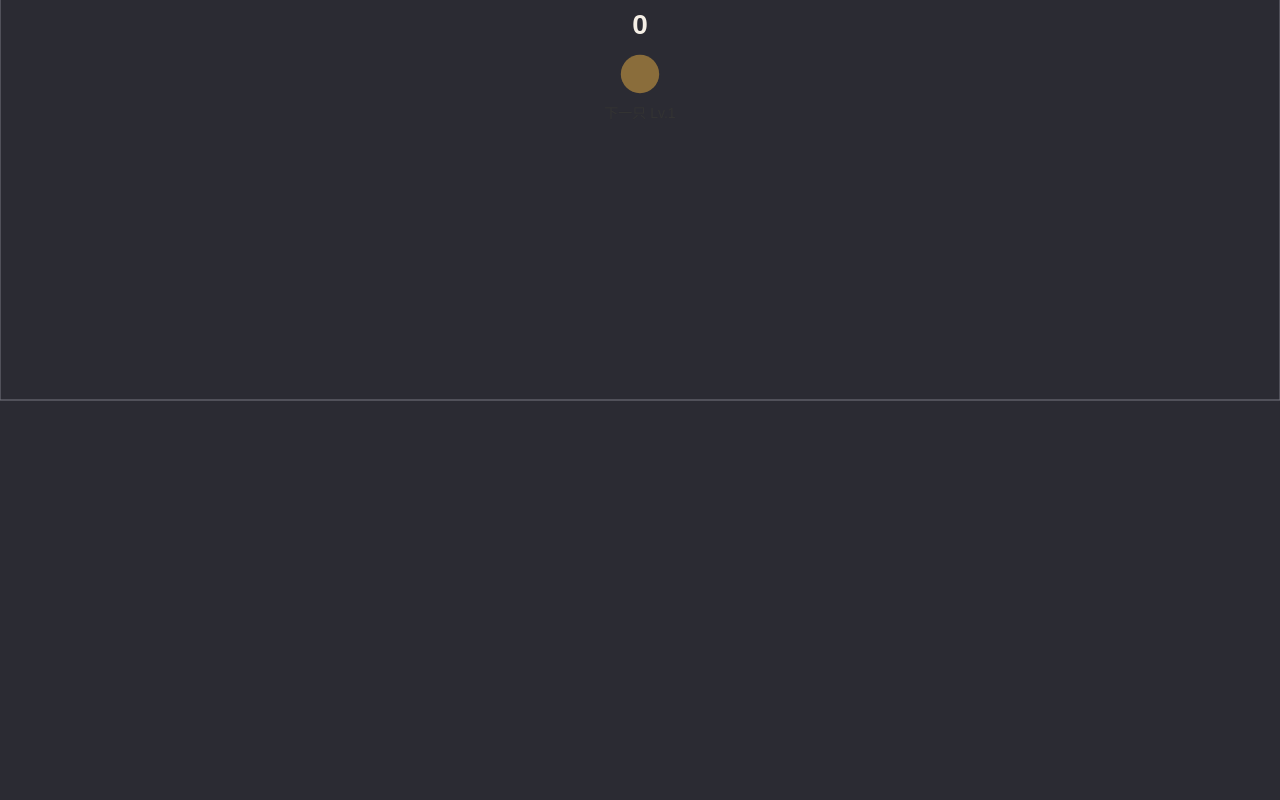
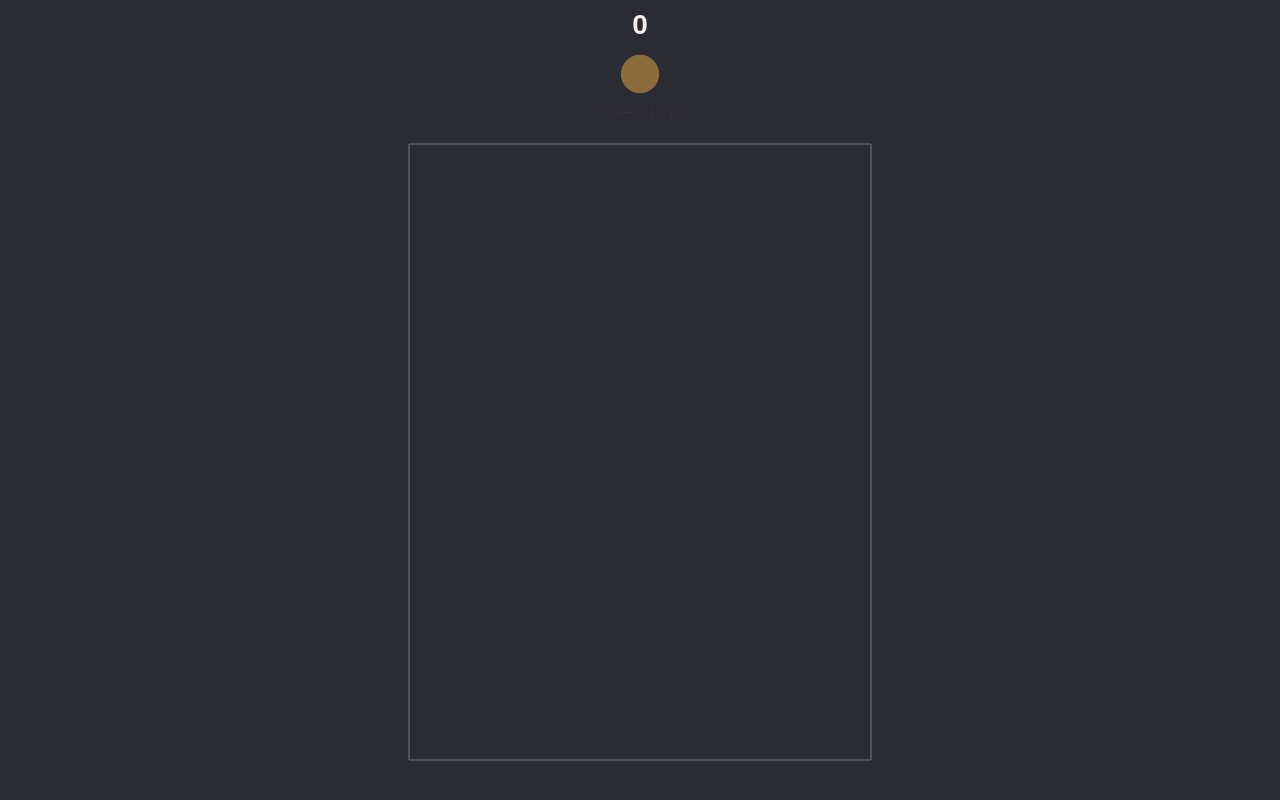
Before and after one commit to cyanTao/cleanGame, a website built with Vite: page index.html in a window 1280 px wide. Built offline with nearby package versions, Linux system fonts and the light colour scheme.

Commit message:
fix: 移动端全屏适配——相机视口含完整容器、画布 CSS 铺满、世界单位重建、resize 与安全区

```diff
--- a/index.html
+++ b/index.html
@@ -5,8 +5,8 @@
   <meta name="viewport" content="width=device-width, initial-scale=1.0, maximum-scale=1.0, user-scalable=no, viewport-fit=cover" />
   <title>黏土怪物合成</title>
   <style>
-    html, body { margin: 0; padding: 0; width: 100%; height: 100%; background: #2b2b33; overflow: hidden; }
-    #app { width: 100%; height: 100%; display: flex; align-items: center; justify-content: center; }
+    html, body { margin: 0; padding: 0; width: 100%; height: 100%; background: #2b2b33; overflow: hidden; overscroll-behavior: none; -webkit-user-select: none; user-select: none; -webkit-tap-highlight-color: transparent; }
+    #app { position: relative; width: 100%; height: 100%; display: flex; align-items: center; justify-content: center; }
     canvas { touch-action: none; }
   </style>
 </head>
--- a/src/engine/scene.ts
+++ b/src/engine/scene.ts
@@ -3,9 +3,20 @@ import type { Platform } from '../platform/types'
 import { createPhysicsWorld, type PhysicsWorld } from './physics'
 
 export const CONTAINER_ASPECT = 3 / 4
+/** 容器设计宽度（世界单位）：与怪物半径曲线（0.32~1.31）匹配，保证各级怪物屏幕占比合理 */
+export const CONTAINER_WIDTH = 6
+/** 竖屏时容器宽高比下限（更细长会影响玩法与手感） */
+const MIN_ASPECT = 0.52
+/** 容器占屏高度比例（其余留给 HUD 与地面留白） */
+const FILL_H = 0.77
+/** 容器占屏宽度比例上限 */
+const FILL_W = 0.92
+/** 容器顶部距屏幕顶部比例（HUD 预留区） */
+const TOP_GAP = 0.18
 
 export interface GameScene {
   init(): void
+  resize(): void
   addMonsterMesh(g: THREE.Group, x: number, y: number): void
   removeMesh(obj: THREE.Object3D): void
   setBackground(color: string): void
@@ -14,23 +25,28 @@ export interface GameScene {
   containerWidth(): number
   world(): PhysicsWorld
   three(): THREE.Scene
+  /** 屏幕像素坐标 → 世界坐标 */
+  screenToWorld(px: number, py: number): { x: number; y: number }
+  /** 世界 x → 屏幕像素 x */
+  worldToScreenX(wx: number): number
 }
 
 export function createGameScene(platform: Platform, opts: { seed: number }): GameScene {
   const canvas = platform.createCanvas()
-  const size = platform.size()
-  const W = Math.min(size.width, size.height * 1.35) * 0.92 // 容器宽（安全区留白）
-  const H = W / CONTAINER_ASPECT
-  const dpr = size.dpr
+  const renderer = new THREE.WebGLRenderer({ canvas, antialias: true, alpha: true })
+  renderer.shadowMap.enabled = false // 性能预算：关闭阴影
 
-  const renderer = new THREE.WebGLRenderer({ canvas, antialias: true, alpha: true })
-  renderer.setSize(size.width, size.height, false)
-  renderer.setPixelRatio(dpr)
-  renderer.shadowMap.enabled = false // 性能预算：关闭阴影
+  // 容器尺寸（世界单位）：基准 3:4；竖屏时高度随屏幕拉高以占满屏幕
+  const W = CONTAINER_WIDTH
+  const s0 = platform.size()
+  const aspect0 = s0.width / s0.height
+  const H = aspect0 < CONTAINER_ASPECT
+    ? Math.min(W / MIN_ASPECT, (W / aspect0) * 0.92)
+    : W / CONTAINER_ASPECT
 
   const scene = new THREE.Scene()
   scene.background = new THREE.Color(0x2b2b33)
-  const camera = new THREE.OrthographicCamera(-W / 2, W / 2, H / 2, -H / 2, 0.1, 100)
+  const camera = new THREE.OrthographicCamera(-1, 1, 1, -1, 0.1, 100)
   camera.position.set(0, 0, 10)
 
   scene.add(new THREE.AmbientLight(0xffffff, 0.6))
@@ -51,6 +67,31 @@ export function createGameScene(platform: Platform, opts: { seed: number }): Gam
 
   const meshByBody = new Map<number, THREE.Object3D>()
 
+  // 视口适配状态
+  let camW = W
+  let camTop = H
+  let camH = H
+  let screenW = s0.width
+  let screenH = s0.height
+
+  /** 适配屏幕：容器按 FILL_H 屏高 / FILL_W 屏宽取小者缩放，顶部预留 TOP_GAP；视口宽高比贴合屏幕避免拉伸 */
+  const fit = () => {
+    const s = platform.size()
+    screenW = s.width
+    screenH = s.height
+    renderer.setPixelRatio(Math.min(s.dpr, 2))
+    renderer.setSize(s.width, s.height, false)
+    const scale = Math.min((FILL_H * s.height) / H, (FILL_W * s.width) / W)
+    camW = s.width / scale
+    camH = s.height / scale
+    camTop = H + TOP_GAP * camH
+    camera.left = -camW / 2
+    camera.right = camW / 2
+    camera.top = camTop
+    camera.bottom = camTop - camH
+    camera.updateProjectionMatrix()
+  }
+
   const sync = () => {
     for (const b of world.bodies()) {
       const mesh = meshByBody.get(b.id)
@@ -63,9 +104,10 @@ export function createGameScene(platform: Platform, opts: { seed: number }): Gam
 
   return {
     init() {
-      canvas.width = size.width * dpr
-      canvas.height = size.height * dpr
-      renderer.setSize(size.width, size.height, false)
+      fit()
+    },
+    resize() {
+      fit()
     },
     addMonsterMesh(g, x, y) {
       g.position.set(x, y, 0)
@@ -87,6 +129,15 @@ export function createGameScene(platform: Platform, opts: { seed: number }): Gam
     containerTopY: () => H,
     containerWidth: () => W,
     world: () => world,
-    three: () => scene
+    three: () => scene,
+    screenToWorld(px, py) {
+      return {
+        x: -camW / 2 + (px / screenW) * camW,
+        y: camTop - (py / screenH) * camH
+      }
+    },
+    worldToScreenX(wx) {
+      return ((wx + camW / 2) / camW) * screenW
+    }
   }
 }
--- a/src/main.ts
+++ b/src/main.ts
@@ -26,14 +26,34 @@ export async function startGame(platform: Platform): Promise<void> {
   // UI 覆盖层画布（pointer-events 关闭，输入统一走主画布）
   const uiCanvas = document.createElement('canvas')
   uiCanvas.style.position = 'absolute'
-  uiCanvas.style.inset = '0'
+  // 替换元素在 inset:0 下不拉伸（用固有尺寸），必须显式百分比尺寸才能铺满容器
+  uiCanvas.style.width = '100%'
+  uiCanvas.style.height = '100%'
   uiCanvas.style.pointerEvents = 'none'
   if (holder) holder.appendChild(uiCanvas)
-  const s = platform.size()
-  uiCanvas.width = s.width * s.dpr
-  uiCanvas.height = s.height * s.dpr
-  uiCanvas.getContext('2d')!.scale(s.dpr, s.dpr)
-  const uiCtx: UiContext = { ctx: uiCanvas.getContext('2d')!, width: s.width, height: s.height, safeArea: platform.safeArea() }
+  const ui2d = uiCanvas.getContext('2d')!
+  const uiCtx: UiContext = { ctx: ui2d, width: 0, height: 0, safeArea: { top: 0, bottom: 0 } }
+
+  // 屏幕尺寸变化（地址栏收放/旋转）时重适配：相机 + UI 层 + 按钮位置
+  const bestiaryBtn = { x: 0, y: 0, w: 72, h: 48 }
+  const layoutUi = () => {
+    const s = platform.size()
+    uiCanvas.width = s.width * s.dpr
+    uiCanvas.height = s.height * s.dpr
+    ui2d.setTransform(1, 0, 0, 1, 0, 0)
+    ui2d.scale(s.dpr, s.dpr)
+    uiCtx.width = s.width
+    uiCtx.height = s.height
+    uiCtx.safeArea = platform.safeArea()
+    // 图鉴按钮避开底部安全区（Home 指示条）
+    bestiaryBtn.x = s.width - 88
+    bestiaryBtn.y = s.height - 68 - uiCtx.safeArea.bottom
+  }
+  layoutUi()
+  platform.onResize?.(() => {
+    scene.resize()
+    layoutUi()
+  })
 
   const game = createGame({
     storage: platform.storage,
@@ -92,26 +112,32 @@ export async function startGame(platform: Platform): Promise<void> {
     }
   })
 
-  // 输入分流：图鉴按钮 / 重开按钮 / 拖拽投放
-  const bestiaryBtn = { x: s.width - 88, y: s.height - 68, w: 72, h: 48 }
-  const handleDown = (x: number, y: number) => {
+  // 输入分流：图鉴按钮 / 重开按钮 / 拖拽投放（按钮用屏幕坐标命中，投放转世界坐标）
+  const handleDown = (sx: number, sy: number) => {
     const snap = game.snapshot()
     if (showBestiary) { showBestiary = false; return }
     if (snap.state === 'over') {
-      if (lastRestartRect && hitRect({ x, y }, lastRestartRect)) {
+      if (lastRestartRect && hitRect({ x: sx, y: sy }, lastRestartRect)) {
         clearAll()
         game.restart()
         lastRestartRect = null
       }
       return
     }
-    if (hitRect({ x, y }, bestiaryBtn)) { showBestiary = true; return }
-    game.pointerDown(x, y)
+    if (hitRect({ x: sx, y: sy }, bestiaryBtn)) { showBestiary = true; return }
+    const w = scene.screenToWorld(sx, sy)
+    game.pointerDown(w.x, w.y)
   }
   platform.onInput((e) => {
     if (e.type === 'down') handleDown(e.pointer.x, e.pointer.y)
-    if (e.type === 'move' && game.snapshot().state === 'dragging') game.pointerMove(e.pointer.x, e.pointer.y)
-    if (e.type === 'up' && game.snapshot().state === 'dragging') game.pointerUp(e.pointer.x)
+    if (e.type === 'move' && game.snapshot().state === 'dragging') {
+      const w = scene.screenToWorld(e.pointer.x, e.pointer.y)
+      game.pointerMove(w.x, w.y)
+    }
+    if (e.type === 'up' && game.snapshot().state === 'dragging') {
+      const w = scene.screenToWorld(e.pointer.x, e.pointer.y)
+      game.pointerUp(w.x)
+    }
   })
 
   // 主循环：物理+渲染+特效，UI 层绘制
@@ -126,7 +152,11 @@ export async function startGame(platform: Platform): Promise<void> {
     } else if (showBestiary) {
       drawBestiary(uiCtx, snap.bestiary, levelColor)
     } else {
-      drawHud(uiCtx, snap)
+      // 拖拽预览的 dragX 是世界坐标，绘制前转屏幕坐标
+      const uiSnap = snap.state === 'dragging' && snap.dragX !== null
+        ? { ...snap, dragX: scene.worldToScreenX(snap.dragX) }
+        : snap
+      drawHud(uiCtx, uiSnap)
     }
     requestAnimationFrame(loop)
   }
--- a/src/platform/types.ts
+++ b/src/platform/types.ts
@@ -32,6 +32,8 @@ export interface Platform {
   safeArea(): SafeArea
   /** 订阅输入事件流，返回取消订阅函数 */
   onInput(cb: (e: InputEvent) => void): () => void
+  /** 订阅屏幕尺寸变化（地址栏收放/旋转），返回取消订阅函数；平台可缺省 */
+  onResize?(cb: () => void): () => void
   loadAsset(url: string): Promise<ArrayBuffer>
   storage: Storage
 }
--- a/src/platform/web.ts
+++ b/src/platform/web.ts
@@ -1,12 +1,18 @@
-import type { Platform, InputEvent } from './types'
+import type { Platform, InputEvent, SafeArea } from './types'
 
 export function createWebPlatform(): Platform {
   const canvas = document.createElement('canvas')
+  // CSS 尺寸铺满宿主容器（#app 为 100%×100%），渲染缓冲由 renderer.setSize 管理（含 dpr）
+  canvas.style.width = '100%'
+  canvas.style.height = '100%'
+  canvas.style.display = 'block'
   const size = () => ({
     width: window.innerWidth,
     height: window.innerHeight,
     dpr: Math.min(window.devicePixelRatio || 1, 2)
   })
+  // 刘海屏/灵动岛安全区（env() 无法直接在 JS 读取，用隐形探针元素量取，结果缓存）
+  let cachedSafeArea: SafeArea | null = null
   const toPointer = (e: PointerEvent | Touch): { x: number; y: number } => {
     const rect = canvas.getBoundingClientRect()
     return { x: e.clientX - rect.left, y: e.clientY - rect.top }
@@ -14,7 +20,27 @@ export function createWebPlatform(): Platform {
   return {
     createCanvas: () => canvas,
     size,
-    safeArea: () => ({ top: 0, bottom: 0 }),
+    safeArea: (): SafeArea => {
+      if (cachedSafeArea) return cachedSafeArea
+      const probe = document.createElement('div')
+      probe.style.cssText = 'position:fixed;top:env(safe-area-inset-top,0px);bottom:env(safe-area-inset-bottom,0px);left:0;right:0;visibility:hidden;pointer-events:none'
+      document.body.appendChild(probe)
+      const rect = probe.getBoundingClientRect()
+      probe.remove()
+      cachedSafeArea = {
+        top: Math.max(0, rect.top),
+        bottom: Math.max(0, window.innerHeight - rect.bottom)
+      }
+      return cachedSafeArea
+    },
+    onResize(cb) {
+      window.addEventListener('resize', cb)
+      window.addEventListener('orientationchange', cb)
+      return () => {
+        window.removeEventListener('resize', cb)
+        window.removeEventListener('orientationchange', cb)
+      }
+    },
     onInput(cb) {
       const emit = (type: InputEvent['type'], e: PointerEvent | Touch, id: number) =>
         cb({ type, pointer: toPointer(e), id })
```
